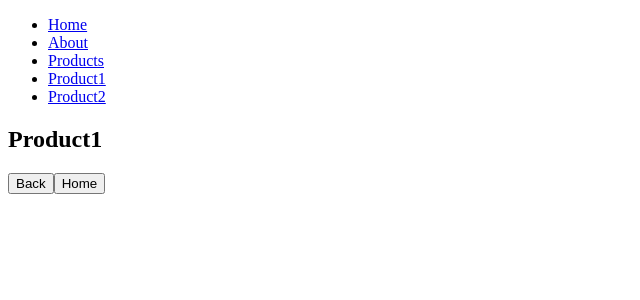
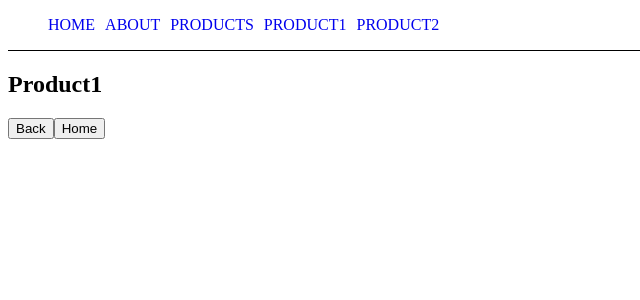
Before and after one commit to jonascavalcante/react-router, a React (Create React App) app: page /products/1 in a window 1280 px wide. Shown: the top 300 px of the page, without its empty margins (0-640 px from the left). Built offline with nearby package versions, Linux system fonts and the light colour scheme; the HTML template or start-up script is replaced by a standard one.

Commit message:
feat: add css to Menu Component

```diff
--- a/src/components/Menu/index.js
+++ b/src/components/Menu/index.js
@@ -1,8 +1,10 @@
 import { Link } from "react-router-dom"
+
+import styles from "./styles.module.css"
 
 const Menu = () => {
   return (
-    <nav>
+    <nav className={styles.nav}>
       <ul>
         <li><Link to='/'>Home</Link></li>
         <li><Link to='/About'>About</Link></li>
--- /dev/null
+++ b/src/components/Menu/styles.module.css
@@ -0,0 +1,21 @@
+.nav {
+  border-bottom: 1px solid #000;
+}
+
+.nav ul {
+  display: flex;
+  gap: 10px;
+}
+
+.nav li {
+  list-style: none;
+}
+
+.nav a {
+  text-transform: uppercase;
+  text-decoration: none;
+}
+
+.nav a:hover {
+  text-decoration: underline;
+}
```
